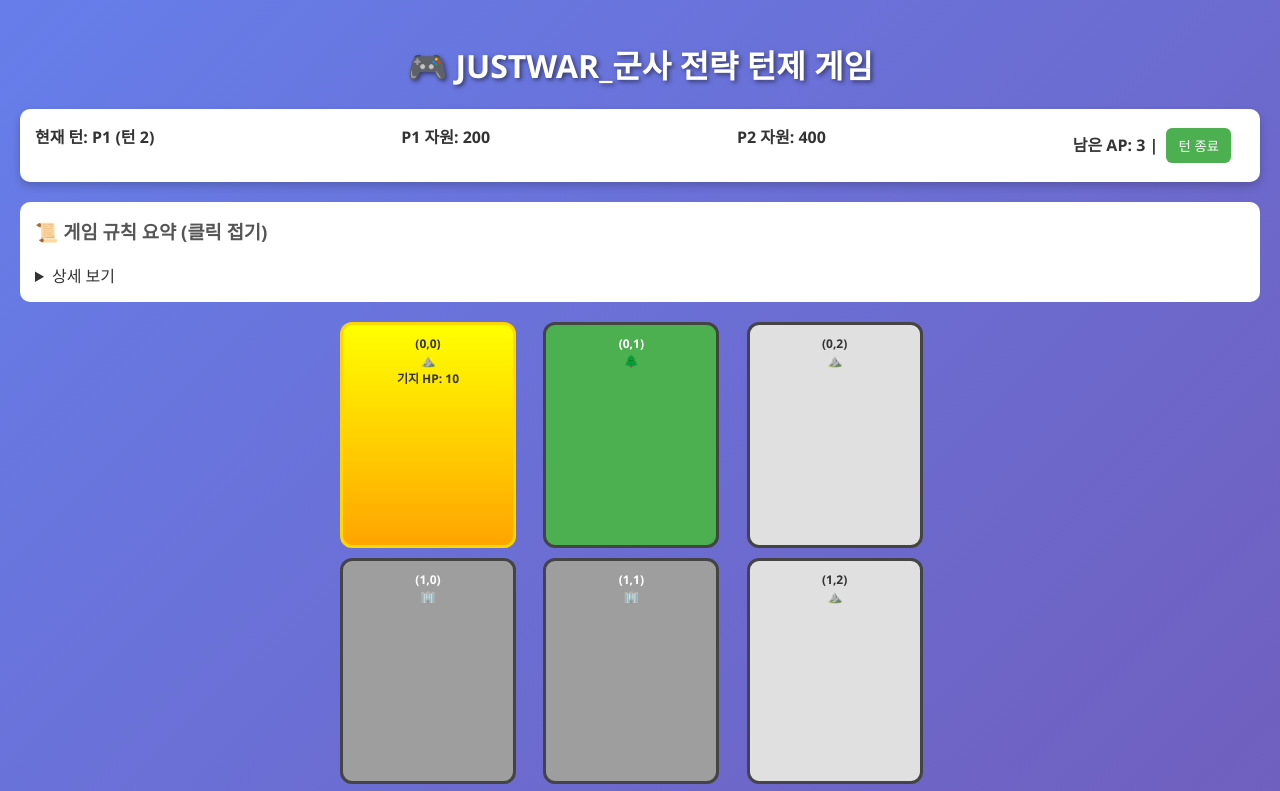
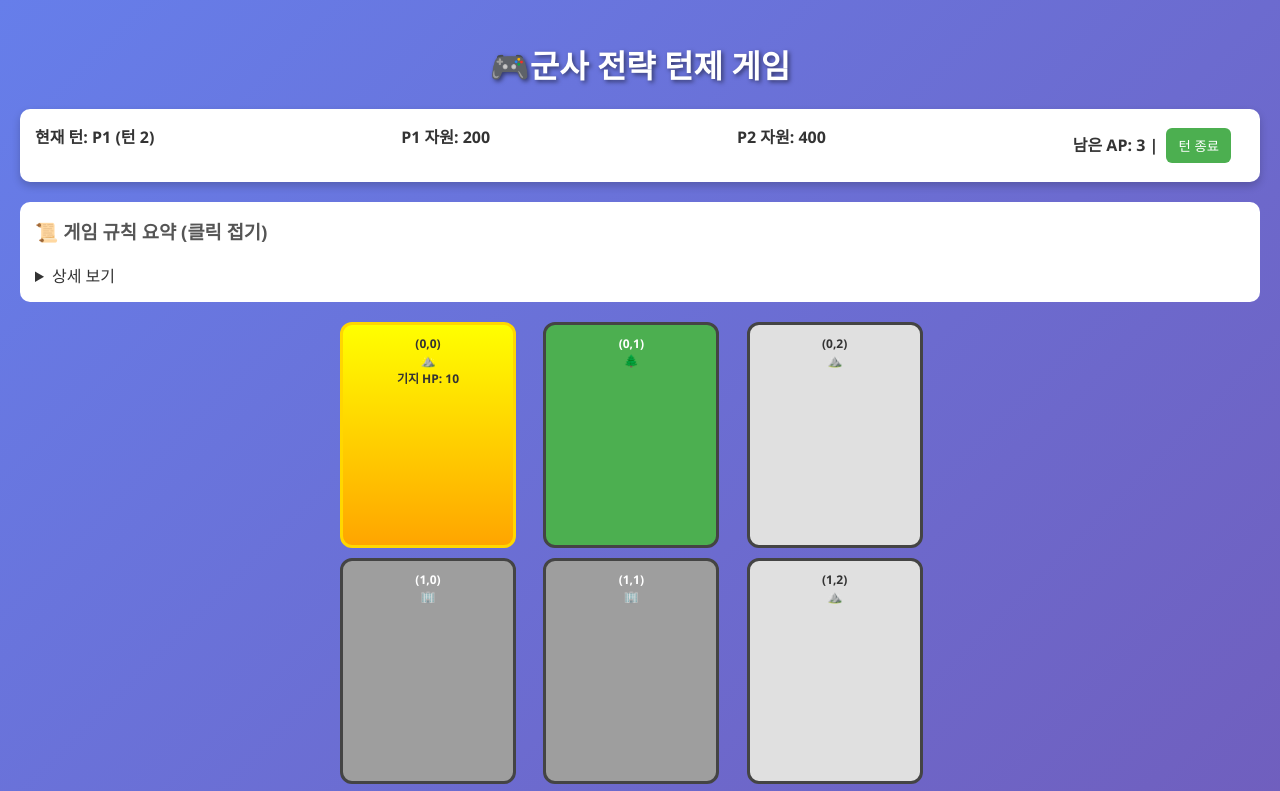
Before and after one commit to zxcv314/justwar, a plain HTML site: page index.html in a window 1280 px wide. Shown: the top 791 px of the page. Drawn offline with Linux system fonts and the light colour scheme.

Commit message:
Update game title and HTML structure

```diff
--- a/index.html
+++ b/index.html
@@ -3,11 +3,11 @@
 <head>
     <meta charset="UTF-8">
     <meta name="viewport" content="width=device-width, initial-scale=1.0">
-    <title>JUSTWAR_군사 전략 턴제 게임</title>
+    <title>군사 전략 턴제 게임</title>
     <link rel="stylesheet" href="style.css">
 </head>
 <body>
-    <h1>🎮 JUSTWAR_군사 전략 턴제 게임</h1>
+    <h1>🎮군사 전략 턴제 게임</h1>
     <div id="status">
         <p id="turn-info">현재 턴: <span id="current-player">P1</span> (턴 <span id="turn-count">1</span>)</p>
         <p id="p1-resources">P1 자원: <span>200</span></p>
```
